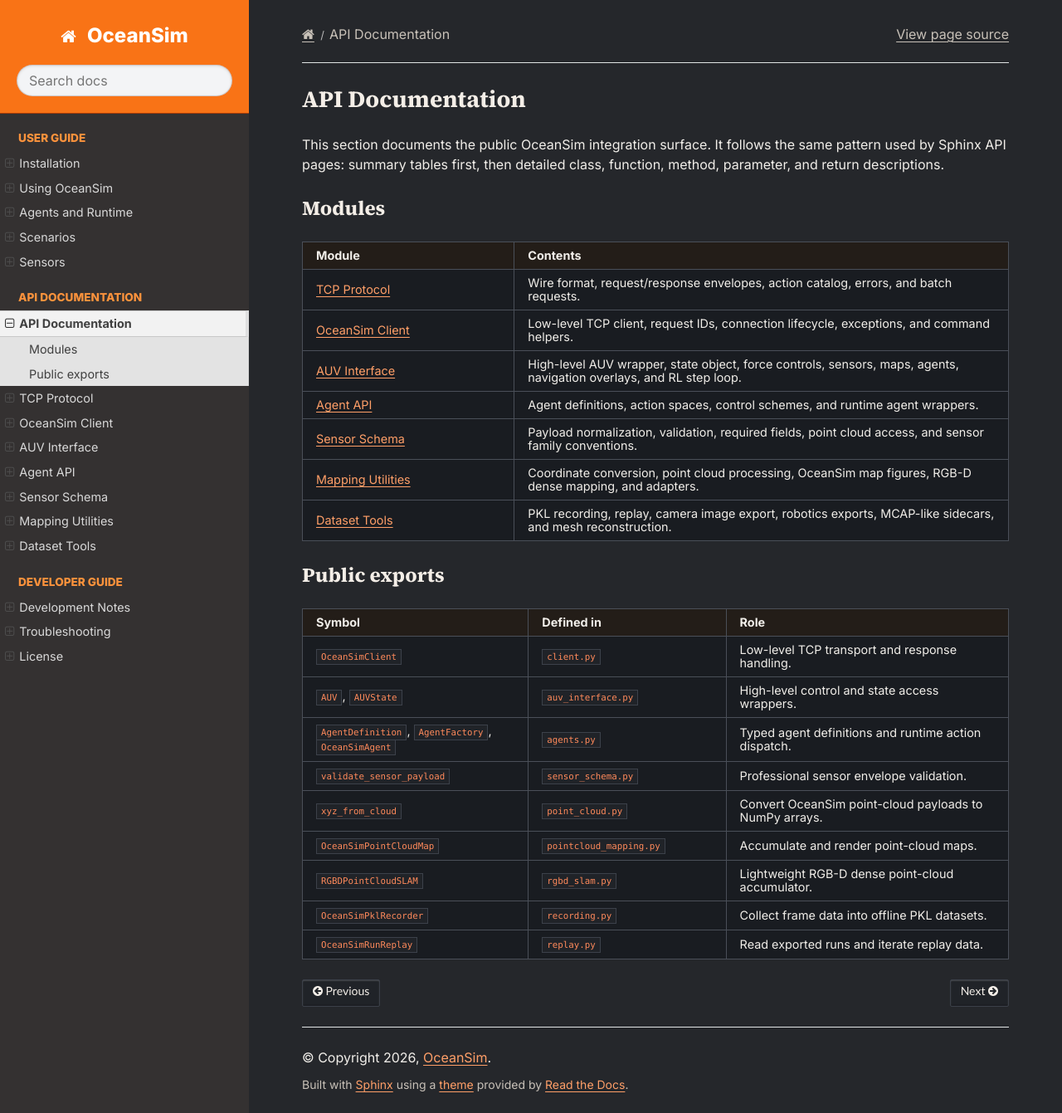
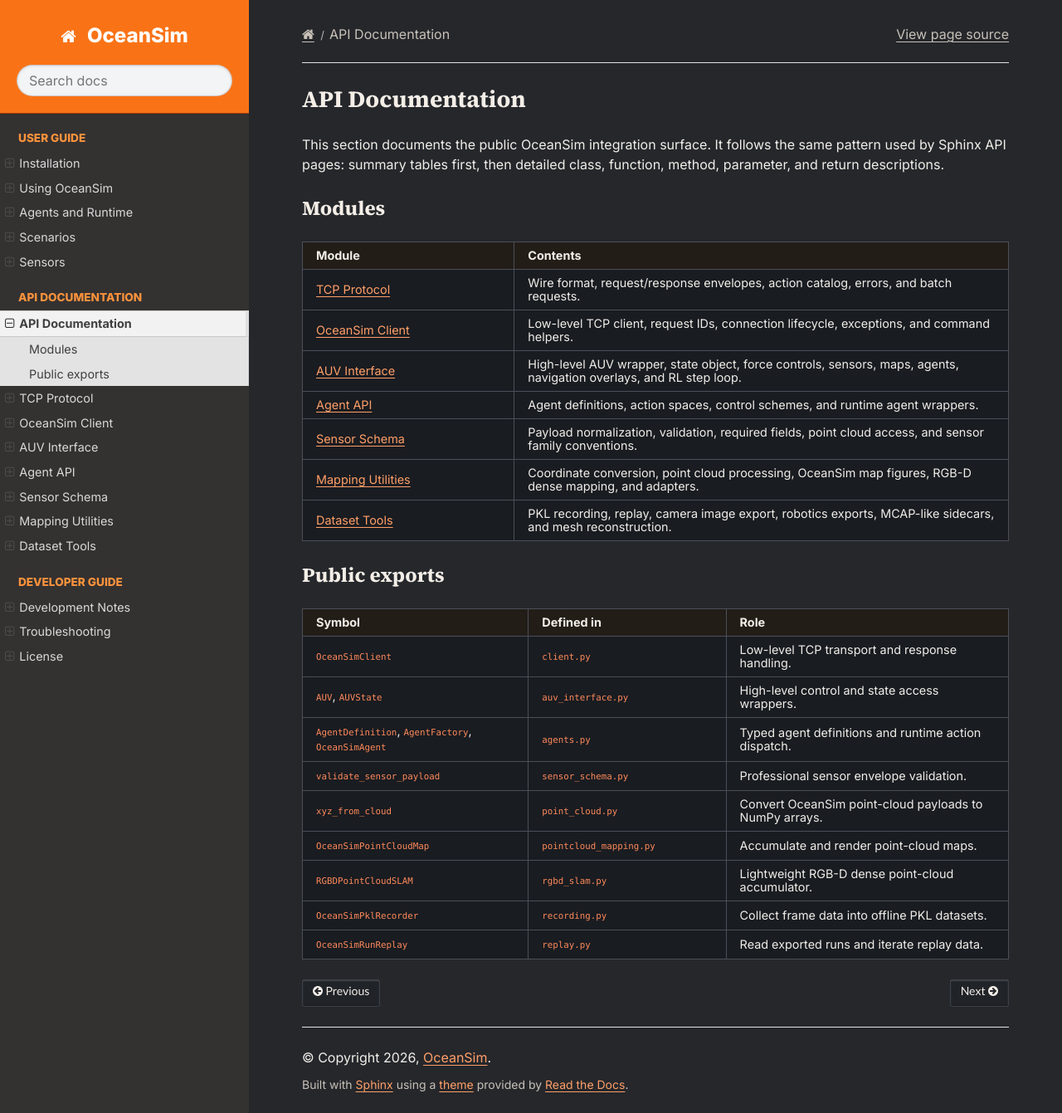
Before and after one commit to amine123max/OceanSim_Web, a Sphinx documentation site: the page built from source/api/index.rst, in a window 1280 px wide and 1341 px high. Shown: the whole window at 83% size. Built offline with Sphinx 7.4.7 and the Read the Docs theme 3.1.0, drawn with Linux system fonts in a browser that asks for light colours.

Commit message:
style: remove inline code boxes

```diff
--- a/source/_static/custom.css
+++ b/source/_static/custom.css
@@ -160,12 +160,6 @@
 .rst-content code.literal,
 .rst-content tt.literal {
   color: var(--oceansim-code);
-  background: #202328;
-  border: 1px solid #3c414a;
-}
-
-.rst-content a code.literal,
-.rst-content a tt.literal {
   background: transparent;
   border: 0;
   padding: 0;
```
